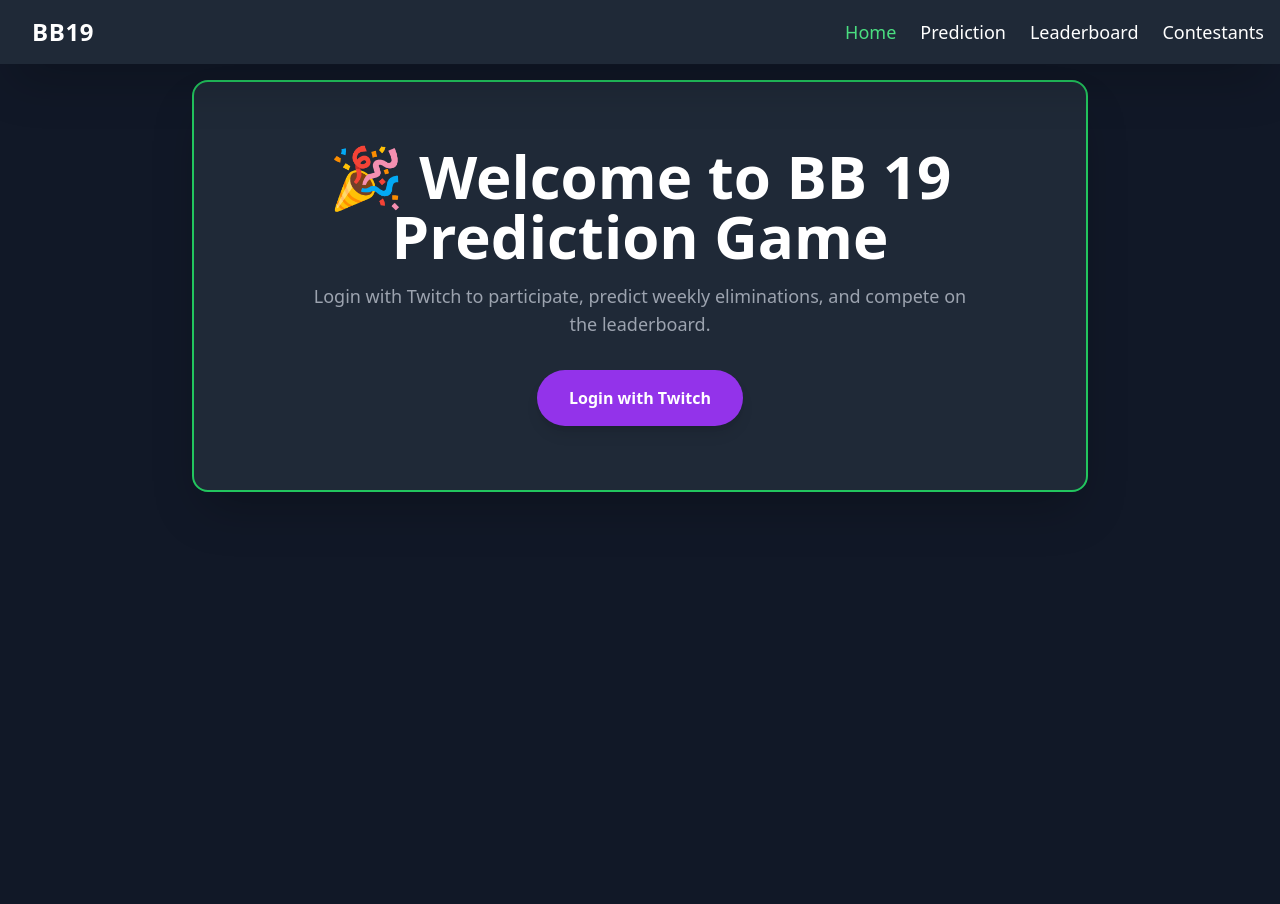
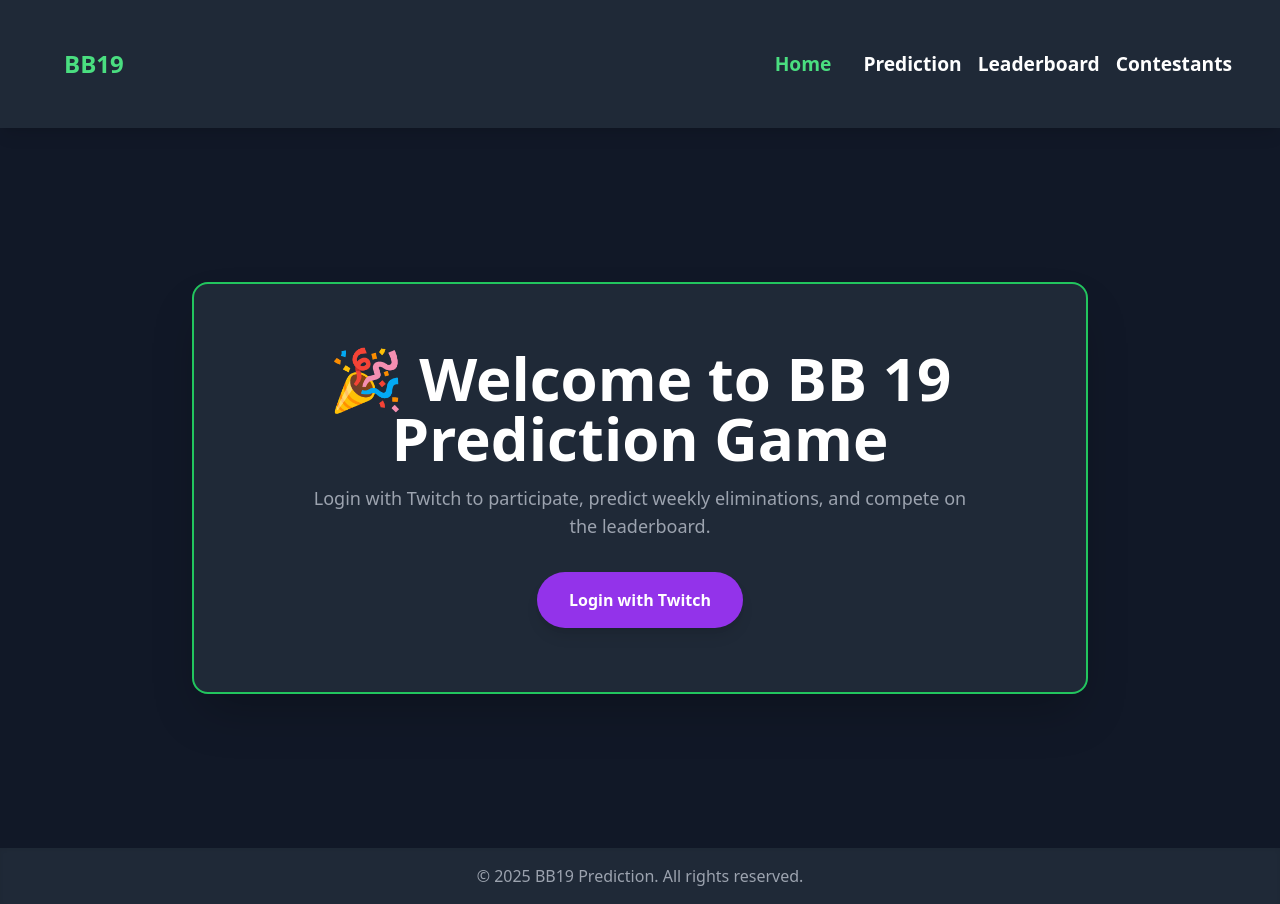
Before and after one commit to MasterBillyButcher/BBPrediction, a plain HTML site: page index.html in a window 1280 px wide. Before the commit the page ends 800 px from the top, so only its background shows below. Drawn offline with nearby package versions, Linux system fonts and the light colour scheme; no server answers.

Commit message:
Add files via upload

```diff
--- a/index.html
+++ b/index.html
@@ -3,31 +3,36 @@
 <head>
     <meta charset="UTF-8">
     <meta name="viewport" content="width=device-width, initial-scale=1.0">
-    <title>Home - BB19</title>
+    <title>BB19 Prediction Game</title>
+    <link rel="stylesheet" href="style.css">
     <script src="https://cdn.tailwindcss.com"></script>
-    <style>
-        .custom-shadow {
-            box-shadow: 0 4px 6px -1px rgba(0, 0, 0, 0.1), 0 2px 4px -1px rgba(0, 0, 0, 0.06), 0 0 0 4px rgba(74, 222, 128, 0.5);
-        }
-    </style>
+    <link rel="icon" href="/favicon.png" type="image/x-icon">
 </head>
-<body class="bg-gray-900 text-white min-h-screen">
-    <nav class="bg-gray-800 p-4 shadow-2xl z-10 sticky top-0">
+<body class="bg-gray-900 text-white font-sans flex flex-col min-h-screen">
+
+    <nav class="bg-gray-800 p-4 shadow-lg sticky top-0 z-50">
         <div class="container mx-auto flex justify-between items-center">
             <div class="flex items-center space-x-4">
-                <a id="adminLink" href="admin.html" class="bg-gradient-to-r from-green-500 to-green-600 text-white font-bold text-lg px-4 py-2 rounded-full shadow-lg transform transition-transform duration-300 hover:scale-105 hidden">Admin</a>
-                <span class="text-white font-bold text-2xl tracking-wide">BB19</span>
+                <a href="admin.html" class="bg-gray-700 p-2 rounded-lg text-green-400 font-bold hidden" id="adminLink">Admin</a>
+                <span class="text-xl md:text-2xl font-extrabold text-green-400">BB19</span>
             </div>
-            <div class="flex items-center space-x-6">
-                <a href="index.html" class="text-white text-lg font-medium transition-colors duration-300 hover:text-green-400">Home</a>
-                <a href="predict.html" class="text-white text-lg font-medium transition-colors duration-300 hover:text-green-400">Prediction</a>
-                <a href="leaderboard.html" class="text-white text-lg font-medium transition-colors duration-300 hover:text-green-400">Leaderboard</a>
-                <a href="contestants.html" class="text-white text-lg font-medium transition-colors duration-300 hover:text-green-400">Contestants</a>
+            <div class="flex-1 flex justify-center">
+                </div>
+            <div class="flex items-center space-x-4">
+                <a href="index.html" class="text-green-400 hover:text-green-400 transition-colors">Home</a>
+                <a href="predict.html" class="text-white hover:text-green-400 transition-colors">Prediction</a>
+                <a href="leaderboard.html" class="text-white hover:text-green-400 transition-colors">Leaderboard</a>
+                <a href="contestants.html" class="text-white hover:text-green-400 transition-colors">Contestants</a>
             </div>
         </div>
     </nav>
-    <main id="main-content" class="container mx-auto flex-1 flex flex-col items-center justify-center p-4 text-center">
+    <main id="main-content" class="flex-grow flex items-center justify-center p-4 md:p-8">
         </main>
+
+    <footer class="bg-gray-800 p-4 text-center text-gray-400 shadow-inner mt-auto">
+        <p>&copy; 2025 BB19 Prediction. All rights reserved.</p>
+    </footer>
+
     <script src="script.js"></script>
 </body>
 </html>
```
